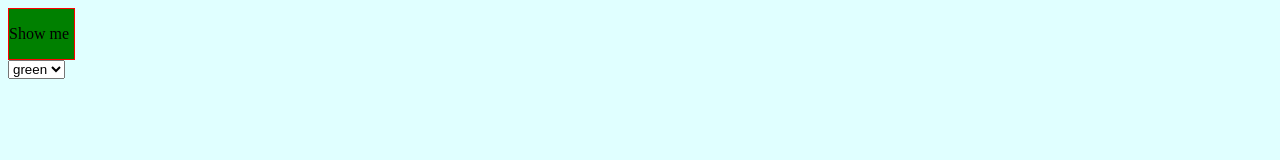
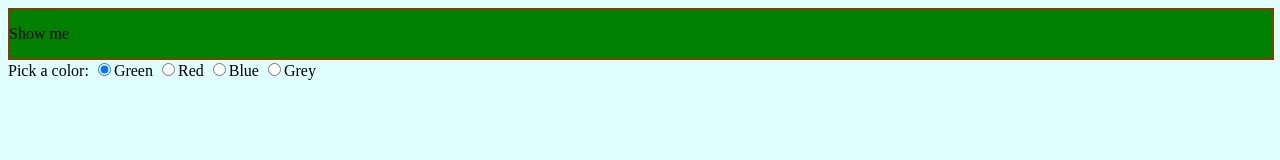
Before and after one commit to dnikiforov1967/HTML5Application, a website: page public_html/index.html in a window 1280 px wide. Drawn offline with nearby package versions, Linux system fonts and the light colour scheme.

Commit message:
Use CSS and radio button

```diff
--- a/public_html/css/head.css
+++ b/public_html/css/head.css
@@ -11,3 +11,12 @@ and open the template in the editor.
 body {
     background-color: lightcyan;
 }
+
+.easyBox {
+	position: relative;
+	border: 1px solid red;
+	backgroundColor: green;
+	cursor: pointer;
+	display: block;
+	width: 100%;
+}
--- a/public_html/index.html
+++ b/public_html/index.html
@@ -15,13 +15,17 @@ and open the template in the editor.
         <script src="js/main.js"></script>
     </head>
     <body ng-app="ping" ng-controller="myCtrl">
-		<div mycolor="colorValue">
+		<div class="easyBox" mycolor="colorValue">
 			<p>Show me</p>
 		</div>
 		<div>
-			<select ng-model="colorValue">
-				<option ng-repeat="x in colorSet" value="{{x}}">{{x}}</option>
-			</select>
+			<form>
+				Pick a color:
+				<input type="radio" ng-model="colorValue" value="green">Green
+				<input type="radio" ng-model="colorValue" value="red">Red
+				<input type="radio" ng-model="colorValue" value="blue">Blue
+				<input type="radio" ng-model="colorValue" value="grey">Grey
+			</form>
 		</div>
     </body>
 </html>
--- a/public_html/js/main.js
+++ b/public_html/js/main.js
@@ -17,14 +17,6 @@ app.directive("mycolor",function() {
 		restrict: 'A',
 		scope: {color: '=mycolor'},
 		link: function(scope, $element, $attrs) {
-			$element.css({
-				position: 'relative',
-				border: '1px solid red',
-				backgroundColor: scope.color,
-				cursor: 'pointer',
-				display: 'block',
-				width: '65px'
-			});
 			scope.$watch('color', function () {
 				$element.css({
 					backgroundColor: scope.color
```
